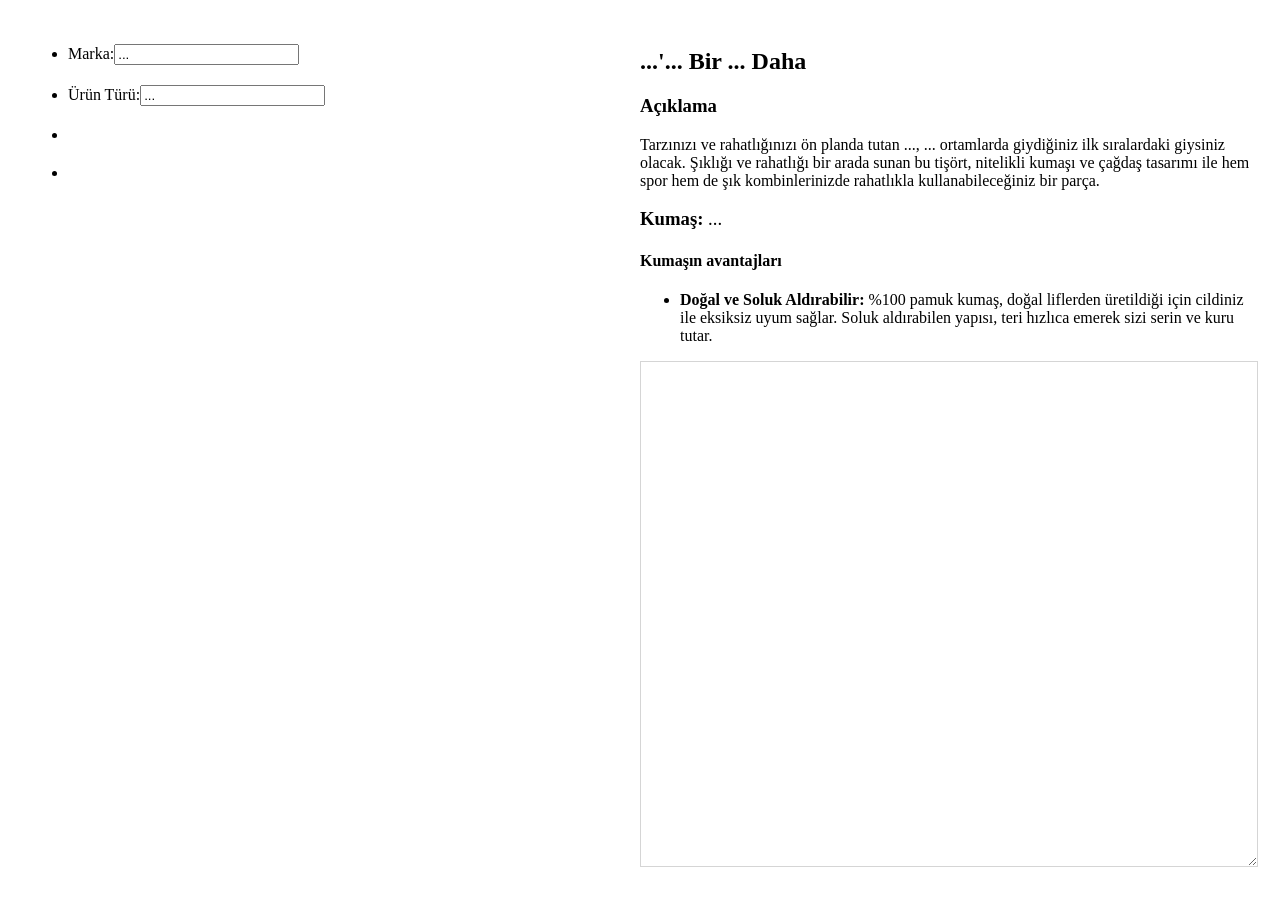
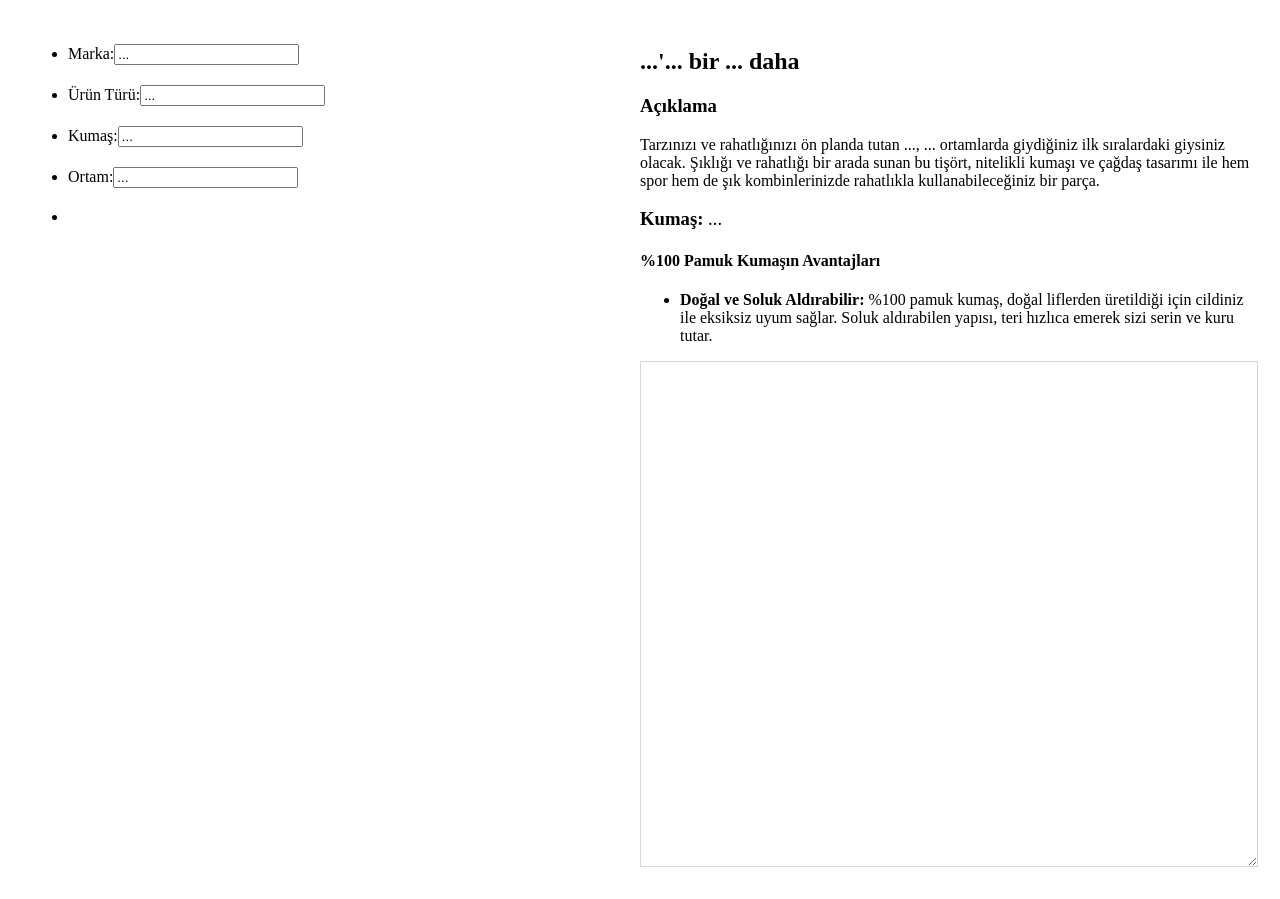
Before and after one commit to turkce-yazilim-konati/newrepo, a plain HTML site: page index.html in a window 1280 px wide. Drawn offline with nearby package versions, Linux system fonts and the light colour scheme.

Commit message:
Update index.html

```diff
--- a/index.html
+++ b/index.html
@@ -9,14 +9,6 @@
   <style>
     body {
       padding: 20px;
-    }
-
-    h3:has(b) {
-      font-weight: 500;
-    }
-
-    .baş-harfler-büyük {
-      text-transform: capitalize;
     }
 
     .container {
@@ -50,7 +42,14 @@
           <label for="ürün_türü">Ürün Türü:</label>
           <input type="text" v-model="ürün_türü">
         </li>
-        <li></li>
+        <li>
+          <label for="kumaş">Kumaş:</label>
+          <input type="text" v-model="kumaş">
+        </li>
+        <li>
+          <label for="ortam">Ortam:</label>
+          <input type="text" v-model="ortam">
+        </li>
         <li></li>
       </ul>
 
@@ -59,7 +58,7 @@
     <!--😊😊😊😊😊😊😊-->
     <div class="çıktı">
 
-      <h2 class="baş-harfler-büyük">{{marka}}'{{dAn}} bir {{ürün_türü}} daha</h2>
+      <h2>{{marka}}'{{dAn}} bir {{ürün_türü}} daha</h2>
 
       <h3>Açıklama</h3>
 
@@ -69,8 +68,8 @@
         kullanabileceğiniz bir parça.
       </p>
 
-      <h3><b>Kumaş:</b> {{kumaş}}</h3>
-      <h4>Kumaşın avantajları</h4>
+      <h3>Kumaş: <span style="font-weight: 500;">{{kumaş}}</span></h3>
+      <h4>%100 Pamuk Kumaşın Avantajları</h4>
       <ul>
         <li>
           <b>Doğal ve Soluk Aldırabilir:</b>
```
